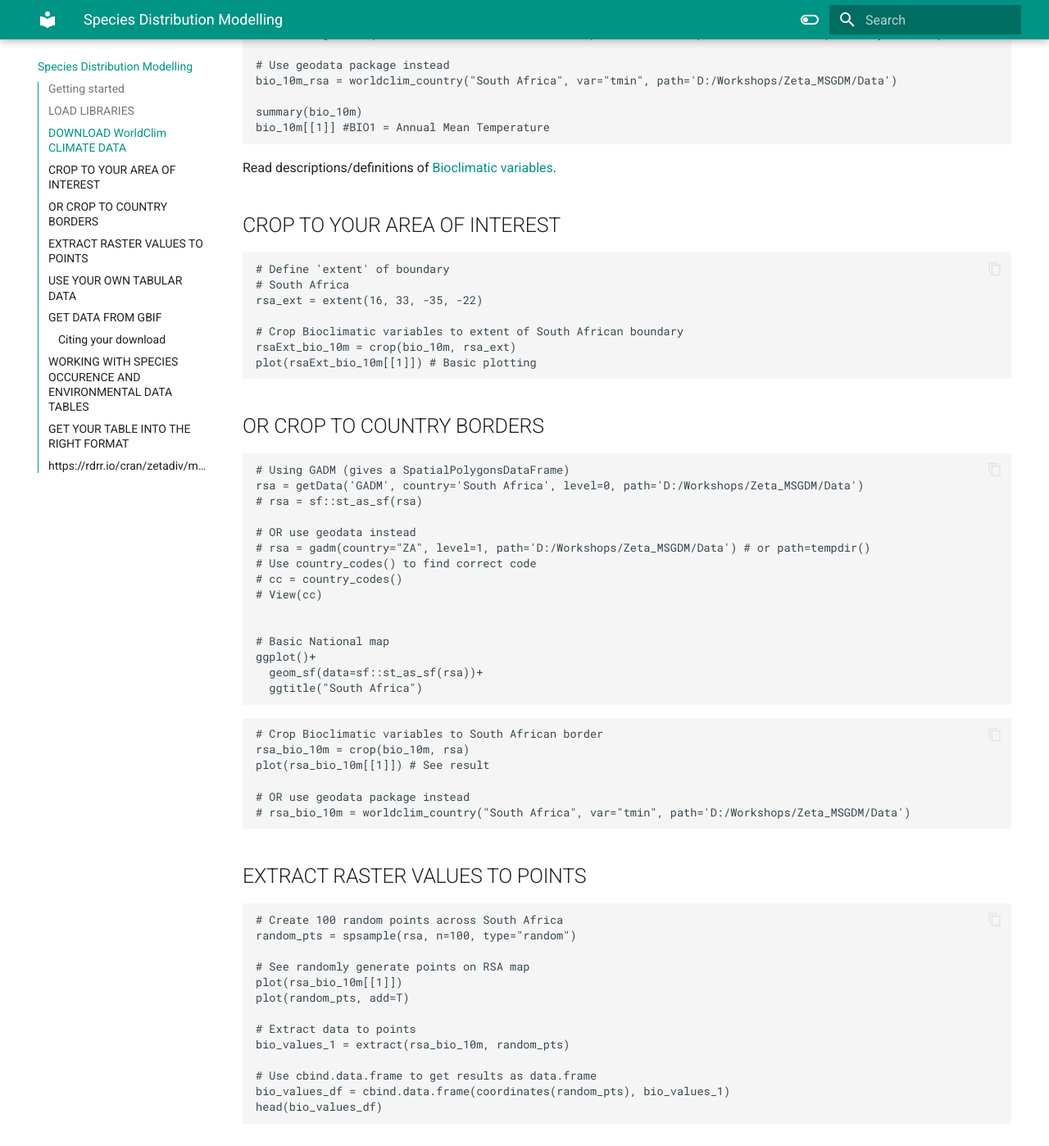
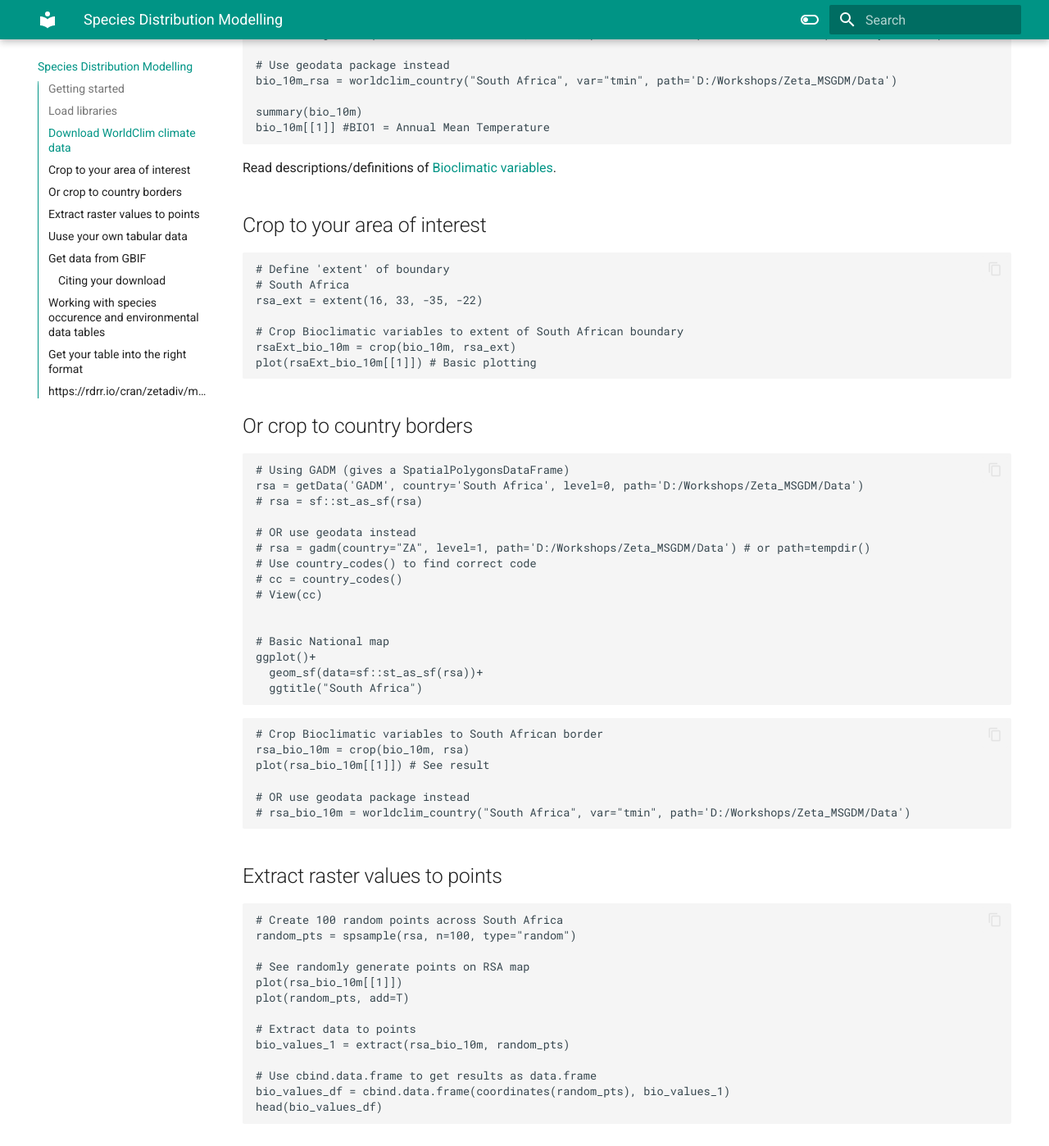
Before and after one commit to BioMath-Lab/biomath-docs, an MkDocs documentation site: the page built from docs/sdm.md, in a window 1280 px wide and 1400 px high, scrolled down 908 px. Shown: the whole window at 82% size. Built offline with MkDocs 1.6.1 and Material for MkDocs 9.7.7, drawn with Linux system fonts in a browser that asks for light colours; some of the changed text lies outside the part shown.

Commit message:
Update sdm.md

````diff
--- a/docs/sdm.md
+++ b/docs/sdm.md
@@ -6,7 +6,7 @@ This is an [R Markdown](http://rmarkdown.rstudio.com) Notebook. When you execute
 
 Try executing this chunk by clicking the *Run* button within the chunk or by placing your cursor inside it and pressing *Ctrl+Shift+Enter*.
 
-## LOAD LIBRARIES
+## Load libraries
 ```
 # See https://rsh249.github.io/bioinformatics/spatial.html
 
@@ -29,7 +29,7 @@ library(reshape2)     ## dcast(), melt()
 library(zetadiv)
 ```
 
-## DOWNLOAD [WorldClim](https://www.worldclim.org/data/index.html) CLIMATE DATA
+## Download [WorldClim](https://www.worldclim.org/data/index.html) climate data
 ```
 # Download the WorldClim Bioclimatic variables for the world at a 10 arc-minute resolution
 bio_10m = getData('worldclim', var='bio', res=10, path='D:/Workshops/Zeta_MSGDM/Data') # Set your own path directory
@@ -42,7 +42,7 @@
 ```
 Read descriptions/definitions of [Bioclimatic variables](https://www.worldclim.org/data/bioclim.html).
 
-## CROP TO YOUR AREA OF INTEREST
+## Crop to your area of interest
 ```{r}
 # Define 'extent' of boundary
 # South Africa
@@ -53,7 +53,7 @@ rsaExt_bio_10m = crop(bio_10m, rsa_ext)
 plot(rsaExt_bio_10m[[1]]) # Basic plotting
 ```
 
-## OR CROP TO COUNTRY BORDERS
+## Or crop to country borders
 ```
 # Using GADM (gives a SpatialPolygonsDataFrame)
 rsa = getData('GADM', country='South Africa', level=0, path='D:/Workshops/Zeta_MSGDM/Data')
@@ -81,7 +81,7 @@
 # rsa_bio_10m = worldclim_country("South Africa", var="tmin", path='D:/Workshops/Zeta_MSGDM/Data')
 ```
 
-## EXTRACT RASTER VALUES TO POINTS
+## Extract raster values to points
 ```
 # Create 100 random points across South Africa
 random_pts = spsample(rsa, n=100, type="random")
@@ -98,7 +98,7 @@ bio_values_df = cbind.data.frame(coordinates(random_pts), bio_values_1)
 head(bio_values_df)
 ```
 
-## USE YOUR OWN TABULAR DATA
+## Uuse your own tabular data
 ```
 # Read directly from csv file
 all_lepidoptera.sf = st_as_sf(read.csv('D:/Workshops/Zeta_MSGDM/Data/0097482-230224095556074.csv'), coords = c("x", "y"), crs = 4326)
@@ -116,7 +116,7 @@ names(lepidop_enviro.ptData)
 head(lepidop_enviro.ptData)
 ```
 
-## GET DATA FROM GBIF
+## Get data from [GBIF](https://www.gbif.org/)
 See [https://poldham.github.io/abs/gbif.html](https://poldham.github.io/abs/gbif.html)
 First sign-up for a free account [here]().
 ```
@@ -154,13 +154,13 @@ lepidop.sf = st_as_sf(lepidop.df, coords = c("decimalLongitude", "decimalLatitud
 plot(lepidop.sf['stateProvince'])
 ```
 
-> #### Citing your download
+> ### Citing your download
 If you end up using your download in a research paper, you will want to cite the download’s DOI. Please see these [citation guidelines](https://www.gbif.org/citation-guidelines) for properly citing your download.
 When using this dataset please use the following citation:
 GBIF.org (16 March 2023) GBIF Occurrence Download [https://doi.org/10.15468/dl.uvu2qm](https://doi.org/10.15468/dl.uvu2qm)
 
 
-## WORKING WITH SPECIES OCCURENCE AND ENVIRONMENTAL DATA TABLES
+## Working with species occurence and environmental data tables
 ```
 # CONVERT TO DATAFRAME
 # all_lepidoptera.df = as.data.frame(all_lepidoptera.sf)
@@ -190,7 +190,7 @@ head(lepidop_enviro.df)
 str(lepidop_enviro.df)
 ```
 
-## GET YOUR TABLE INTO THE RIGHT FORMAT
+## Get your table into the right format
 ```
 # str(lepidop_enviro.df)
 head(lepidop_enviro.df)
@@ -236,7 +236,6 @@ sppTab = as.data.frame(lepidop_enviro.pa_noNA[,c(1:3,23:1109)])
 long = sppTab %>%
   pivot_longer(!c(unqIDF,X,Y), names_to = "nameF", values_to = "value")
 ```
-
 
 ```
 # Dealing with biases associated with presence-only data
````
